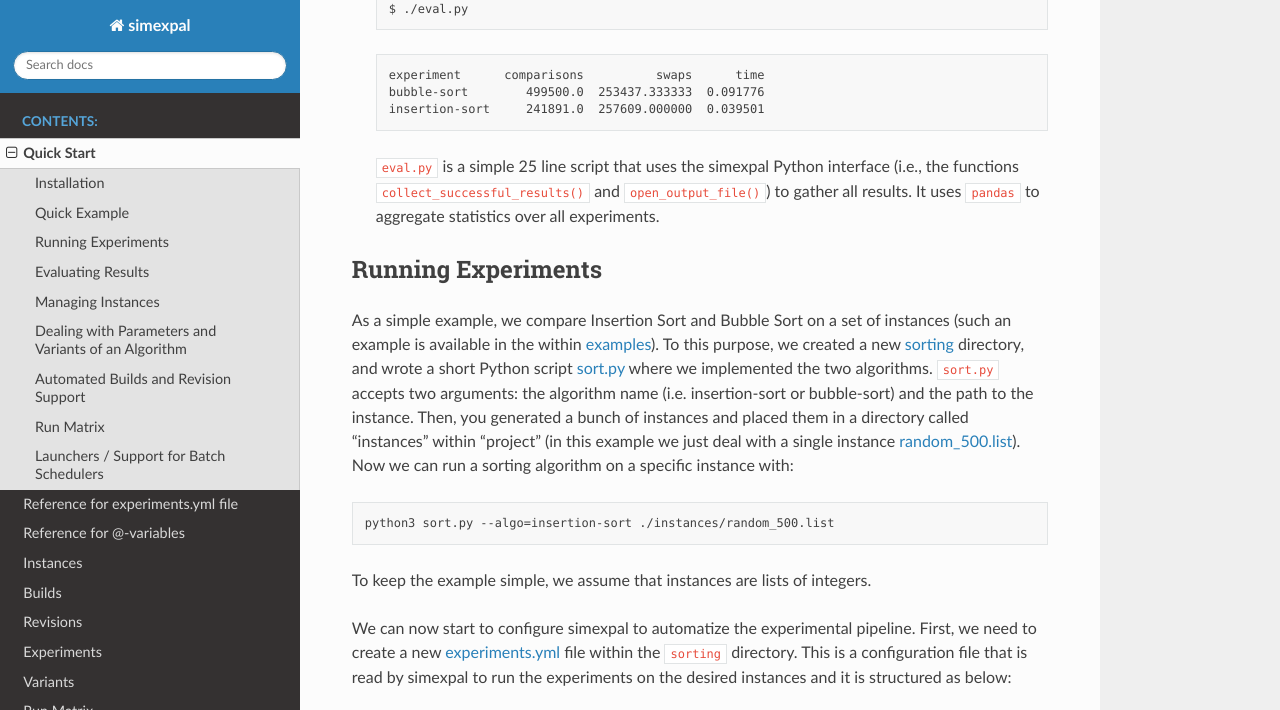
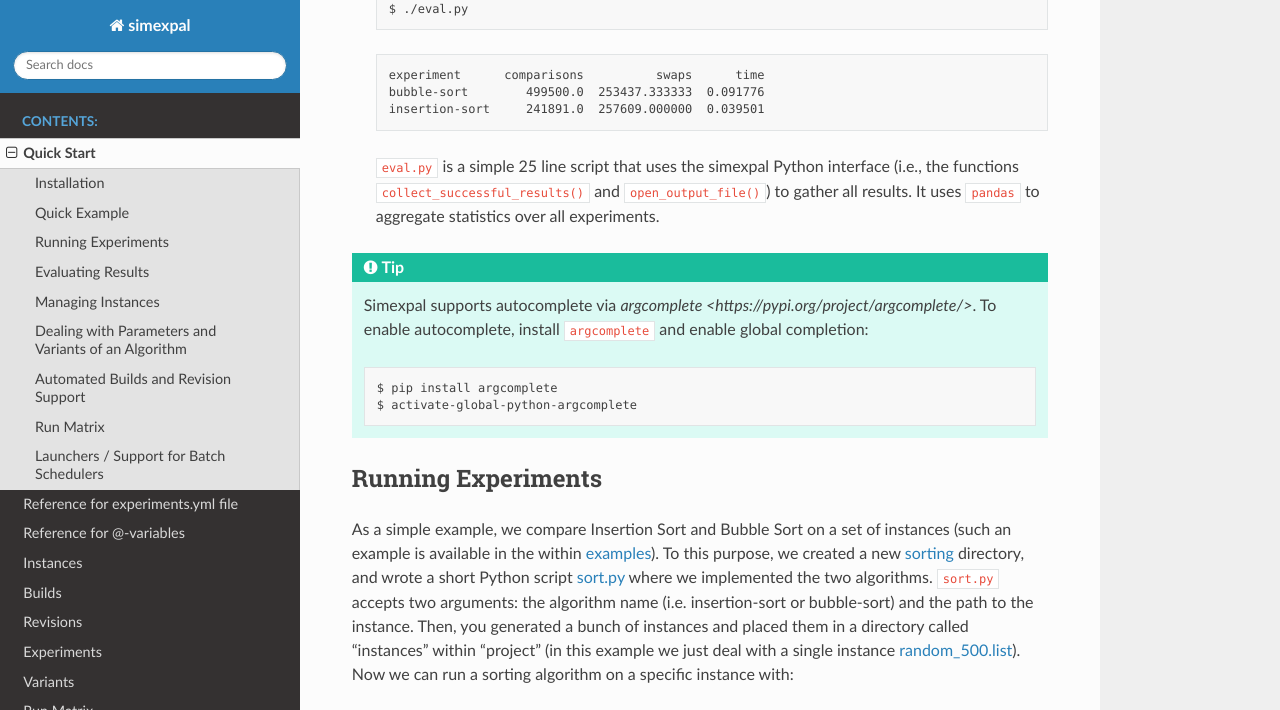
Before and after one commit to hu-macsy/simexpal, a Sphinx documentation site: the page built from docs/quick_start.rst, in a window 1280 px wide and 900 px high, scrolled down 1978 px, cut to the strip 0-710 px from the top of the window. Built offline with Sphinx 7.4.7 and the Read the Docs theme 2.0.0, drawn with Linux system fonts in a browser that asks for light colours.

Commit message:
Add autocomplete note

```diff
--- a/docs/quick_start.rst
+++ b/docs/quick_start.rst
@@ -125,6 +125,15 @@
     ``eval.py`` is a simple 25 line script that uses the simexpal Python interface
     (i.e., the functions ``collect_successful_results()`` and ``open_output_file()``)
     to gather all results. It uses ``pandas`` to aggregate statistics over all experiments.
+
+.. tip::
+    Simexpal supports autocomplete via `argcomplete <https://pypi.org/project/argcomplete/>`.
+    To enable autocomplete, install ``argcomplete`` and enable global completion:
+
+    .. code-block:: bash
+
+      $ pip install argcomplete
+      $ activate-global-python-argcomplete
 
 Running Experiments
 -------------------
```
